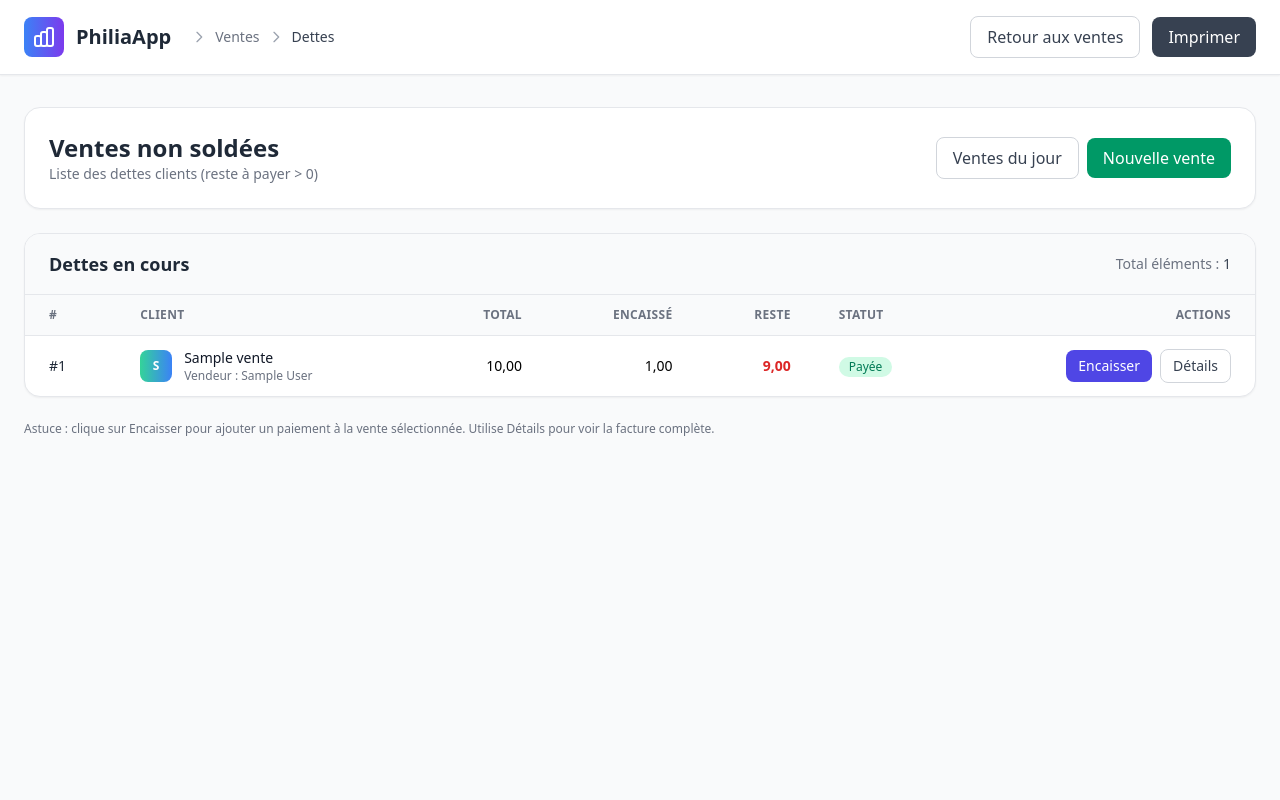
After one commit to merveilbaita/philiaapp, a Django app: page /boutique/ventes/dettes/ in a window 1280 px wide. The commit adds this page. Run offline with Django 5.2, Linux system fonts and the light colour scheme; a user stored in the database is signed in; tables that the repository leaves empty hold one stand-in row (values such as "Sample post"); style sheets or scripts are compiled from the project's sources; some libraries are stand-ins or nearby versions.

Commit message:
Mise a jour sur le mecanisme de vente en y integrant les accomptes

```diff
--- /dev/null
+++ b/boutique/templates/boutique/ventes/liste_dettes.html
@@ -0,0 +1,180 @@
+{% load static %}
+<!DOCTYPE html>
+<html lang="fr">
+<head>
+  <meta charset="UTF-8" />
+  <meta name="viewport" content="width=device-width, initial-scale=1.0"/>
+  <title>Dettes clients – Ventes non soldées | PhiliaApp</title>
+  <link href="{% static 'src/output.css' %}" rel="stylesheet">
+  <link href="https://cdn.jsdelivr.net/npm/tailwindcss@2.2.19/dist/tailwind.min.css" rel="stylesheet">
+  <style>
+    @media print {
+      .no-print { display:none!important; }
+      body { background:#fff!important; }
+      .shadow, .shadow-sm, .shadow-lg { box-shadow:none!important; }
+    }
+  </style>
+</head>
+
+<body class="min-h-screen bg-gray-50">
+  <!-- Header / Fil d’Ariane -->
+  <header class="bg-white border-b border-gray-200 sticky top-0 z-40 shadow-sm no-print">
+    <div class="max-w-7xl mx-auto px-4 sm:px-6 py-4">
+      <div class="flex flex-col sm:flex-row sm:items-center sm:justify-between gap-3">
+        <div class="flex items-center gap-3">
+          <a href="{% url 'dashboard' %}" class="flex items-center gap-3 hover:opacity-90">
+            <div class="w-10 h-10 rounded-lg bg-gradient-to-r from-blue-500 to-purple-600 grid place-items-center">
+              <svg class="w-6 h-6 text-white" viewBox="0 0 24 24" fill="none" stroke="currentColor">
+                <path stroke-linecap="round" stroke-linejoin="round" stroke-width="2" d="M9 19v-6a2 2 0 00-2-2H5a2 2 0 00-2 2v6a2 2 0 002 2h2a2 2 0 002-2zm0 0V9a2 2 0 012-2h2a2 2 0 012 2v10m-6 0a2 2 0 002 2h2a2 2 0 002-2m0 0V5a2 2 0 012-2h2a2 2 0 012 2v14a2 2 0 01-2 2h-2a2 2 0 01-2-2z"/>
+              </svg>
+            </div>
+            <span class="text-xl font-bold text-gray-800">PhiliaApp</span>
+          </a>
+          <nav class="hidden sm:flex items-center text-sm text-gray-500">
+            <svg class="w-4 h-4 mx-2 text-gray-400" viewBox="0 0 24 24" fill="none" stroke="currentColor">
+              <path stroke-linecap="round" stroke-linejoin="round" stroke-width="2" d="M9 5l7 7-7 7"/>
+            </svg>
+            <a href="{% url 'liste_ventes' %}" class="hover:text-emerald-600">Ventes</a>
+            <svg class="w-4 h-4 mx-2 text-gray-400" viewBox="0 0 24 24" fill="none" stroke="currentColor">
+              <path stroke-linecap="round" stroke-linejoin="round" stroke-width="2" d="M9 5l7 7-7 7"/>
+            </svg>
+            <span class="text-gray-700 font-medium">Dettes</span>
+          </nav>
+        </div>
+
+        <div class="flex items-center gap-3">
+          <a href="{% url 'liste_ventes' %}" class="px-4 py-2 border border-gray-300 rounded-lg text-gray-700 hover:bg-gray-50">
+            Retour aux ventes
+          </a>
+          <button onclick="window.print()" class="px-4 py-2 rounded-lg bg-gray-700 text-white hover:bg-gray-800">
+            Imprimer
+          </button>
+        </div>
+      </div>
+    </div>
+  </header>
+
+  <main class="max-w-7xl mx-auto px-4 sm:px-6 py-6 lg:py-8">
+    <!-- En-tête de page -->
+    <div class="mb-6">
+      <div class="bg-white border border-gray-200 rounded-2xl shadow-sm">
+        <div class="p-6 flex flex-col sm:flex-row sm:items-center sm:justify-between gap-4">
+          <div>
+            <h1 class="text-2xl font-semibold text-gray-800">Ventes non soldées</h1>
+            <p class="text-sm text-gray-500">Liste des dettes clients (reste à payer &gt; 0)</p>
+          </div>
+          <div class="flex items-center gap-2">
+            <a href="{% url 'ventes_journaliere' %}" class="px-4 py-2 rounded-lg border border-gray-300 text-gray-700 hover:bg-gray-50">
+              Ventes du jour
+            </a>
+            <a href="{% url 'creer_vente' %}" class="px-4 py-2 rounded-lg bg-emerald-600 text-white hover:bg-emerald-700">
+              Nouvelle vente
+            </a>
+          </div>
+        </div>
+      </div>
+    </div>
+
+    <!-- Table des dettes -->
+    <div class="bg-white border border-gray-200 rounded-2xl shadow-sm overflow-hidden">
+      <div class="px-6 py-4 bg-gray-50 border-b border-gray-200">
+        <div class="flex items-center justify-between">
+          <h2 class="text-lg font-semibold text-gray-800">Dettes en cours</h2>
+          <span class="text-sm text-gray-500">
+            Total éléments : <span class="font-medium text-gray-700">{{ ventes|length }}</span>
+          </span>
+        </div>
+      </div>
+
+      <div class="overflow-x-auto">
+        <table class="w-full text-sm">
+          <thead>
+            <tr class="text-left text-xs uppercase tracking-wide text-gray-500 bg-gray-50 border-b border-gray-200">
+              <th class="px-6 py-3">#</th>
+              <th class="px-6 py-3">Client</th>
+              <th class="px-6 py-3 text-right">Total</th>
+              <th class="px-6 py-3 text-right">Encaissé</th>
+              <th class="px-6 py-3 text-right">Reste</th>
+              <th class="px-6 py-3">Statut</th>
+              <th class="px-6 py-3 text-right">Actions</th>
+            </tr>
+          </thead>
+          <tbody class="divide-y divide-gray-100">
+            {% for v in ventes %}
+              <tr class="hover:bg-gray-50">
+                <td class="px-6 py-3 font-medium text-gray-800">#{{ v.id }}</td>
+
+                <td class="px-6 py-3">
+                  <div class="flex items-center gap-3">
+                    <div class="w-8 h-8 rounded-lg bg-gradient-to-r from-green-400 to-blue-500 grid place-items-center text-white text-xs font-bold">
+                      {{ v.client_nom|default:"C"|slice:":1"|upper }}
+                    </div>
+                    <div class="min-w-0">
+                      <div class="text-gray-900 font-medium truncate">
+                        {{ v.client_nom|default:"Client comptant" }}
+                      </div>
+                      <div class="text-xs text-gray-500">
+                        Vendeur : {{ v.vendeur.get_full_name|default:v.vendeur.username }}
+                      </div>
+                    </div>
+                  </div>
+                </td>
+
+                <td class="px-6 py-3 text-right tabular-nums">{{ v.total|floatformat:2 }}</td>
+                <td class="px-6 py-3 text-right tabular-nums">{{ v.montant_encaisse|floatformat:2 }}</td>
+
+                <td class="px-6 py-3 text-right tabular-nums">
+                  <span class="font-semibold {% if v.reste_a_payer > 0 %}text-red-600{% else %}text-emerald-600{% endif %}">
+                    {{ v.reste_a_payer|floatformat:2 }}
+                  </span>
+                </td>
+
+                <td class="px-6 py-3">
+                  {% if v.statut == 'PAYEE' %}
+                    <span class="inline-flex items-center px-2.5 py-0.5 rounded-full text-xs font-medium bg-emerald-100 text-emerald-700">
+                      Payée
+                    </span>
+                  {% elif v.statut == 'PARTIELLE' %}
+                    <span class="inline-flex items-center px-2.5 py-0.5 rounded-full text-xs font-medium bg-amber-100 text-amber-700">
+                      Partielle
+                    </span>
+                  {% else %}
+                    <span class="inline-flex items-center px-2.5 py-0.5 rounded-full text-xs font-medium bg-rose-100 text-rose-700">
+                      Impayée
+                    </span>
+                  {% endif %}
+                </td>
+
+                <td class="px-6 py-3">
+                  <div class="flex items-center justify-end gap-2">
+                    <a href="{% url 'ajouter_paiement' v.id %}"
+                       class="inline-flex items-center px-3 py-1.5 rounded-lg bg-indigo-600 text-white hover:bg-indigo-700">
+                      Encaisser
+                    </a>
+                    <a href="{% url 'detail_vente' v.id %}"
+                       class="inline-flex items-center px-3 py-1.5 rounded-lg border border-gray-300 text-gray-700 hover:bg-gray-50">
+                      Détails
+                    </a>
+                  </div>
+                </td>
+              </tr>
+            {% empty %}
+              <tr>
+                <td colspan="7" class="px-6 py-10 text-center text-gray-500">
+                  Aucune dette en cours.
+                </td>
+              </tr>
+            {% endfor %}
+          </tbody>
+        </table>
+      </div>
+    </div>
+
+    <!-- Aide / Astuces -->
+    <div class="mt-6 text-xs text-gray-500">
+      Astuce : clique sur <span class="font-medium">Encaisser</span> pour ajouter un paiement à la vente sélectionnée.
+      Utilise <span class="font-medium">Détails</span> pour voir la facture complète.
+    </div>
+  </main>
+</body>
+</html>
--- a/boutique/urls.py
+++ b/boutique/urls.py
@@ -15,9 +15,12 @@ urlpatterns = [
     path('stock/ajuster/', views.ajouter_mouvement_stock, name='ajouter_mouvement_stock'),
 
     # Ventes
+    path('ventes/<int:vente_id>/paiements/ajouter/', views.ajouter_paiement, name='ajouter_paiement'),
+    path('ventes/dettes/', views.liste_dettes, name='liste_dettes'),
     path('ventes/', views.liste_ventes, name='liste_ventes'),
     path('ventes/<int:pk>/', views.detail_vente, name='detail_vente'),
     path('ventes/nouvelle/', views.creer_vente, name='creer_vente'),
     path('ventes/journalier/', views.ventes_journaliere, name='ventes_journaliere'),
     path('produit-autocomplete/', views.produit_autocomplete, name='produit_autocomplete'),
+
 ]
--- a/boutique/views.py
+++ b/boutique/views.py
@@ -6,7 +6,7 @@ from django.core.exceptions import ValidationError
 from django.db import transaction
 from django.utils import timezone
 from .models import Produit, MouvementStock, Vente, Categorie,LigneDeVente
-from .forms import ProduitForm, MouvementStockForm, VenteForm, LigneDeVenteFormSet
+from .forms import ProduitForm, MouvementStockForm, VenteForm, LigneDeVenteFormSet,PaiementForm
 from decimal import Decimal
 from django.db.models import ExpressionWrapper, F, Sum, DecimalField
 
@@ -182,52 +182,30 @@ def creer_vente(request):
 
                 lignes = formset.save(commit=False)
                 for form, ligne in zip(formset.forms, lignes):
-                    # Récupérer saisie libre si aucun produit sélectionné
-                    produit_libre = request.POST.get(f"{form.prefix}-produit_libre", '').strip()
-                    produit_obj = None
-
-                    if ligne.produit_id:
-                        produit_obj = ligne.produit
-                    elif produit_libre:
-                        # get_or_create insensible à la casse sur nom
-                        produit_obj, created = Produit.objects.get_or_create(
-                            nom__iexact=produit_libre,
-                            defaults={
-                                'nom': produit_libre,
-                                'prix_vente': ligne.prix_unitaire_vente or Decimal('0.00'),
-                                'prix_achat': Decimal('0.00'),
-                                # On crée avec un stock égal à la quantité désirée pour éviter l'erreur de stock
-                                'quantite_stock': ligne.quantite or 0,
-                            }
-                        )
-                        # Si le produit existait mais n'a pas assez de stock, on laisse la validation gérer via clean()
-                        ligne.produit = produit_obj
-                    else:
-                        # Aucun produit ni libre : laisser la validation du formset remonter
-                        pass
-
-                    # Si prix de vente manquant et produit connu
+                    # prix par défaut si manquant
                     if (not ligne.prix_unitaire_vente or ligne.prix_unitaire_vente == 0) and ligne.produit:
                         ligne.prix_unitaire_vente = ligne.produit.prix_vente
 
                     ligne.vente = vente
-                    ligne.full_clean()  # pour déclencher clean() (notamment sur stock)
+                    ligne.full_clean()
                     ligne.save()
 
-                # Calcul et finalisation
+                # Montant total & sortie de stock (option A)
                 vente.calculer_total()
-                try:
-                    vente.finaliser()
-                except ValidationError as e:
-                    transaction.set_rollback(True)
-                    messages.error(request, f"Erreur lors de la finalisation : {e}")
-                    return render(request, 'boutique/ventes/creer_vente.html', {
-                        'vente_form': vente_form,
-                        'formset': formset
-                    })
+                vente.finaliser()
+
+                # Acompte ?
+                acompte = vente_form.cleaned_data.get('acompte') or Decimal('0.00')
+                mode = vente_form.cleaned_data.get('mode_paiement') or "ESPECES"
+                if acompte > 0:
+                    # On n’autorise pas plus que le total
+                    acompte = min(acompte, vente.total)
+                    vente.enregistrer_paiement(acompte, utilisateur=request.user, mode=mode, note="Acompte à la création")
 
                 messages.success(request, "Vente enregistrée avec succès.")
                 return redirect('detail_vente', vente.id)
+        else:
+            messages.error(request, "Veuillez corriger les erreurs du formulaire.")
     else:
         vente_form = VenteForm()
         formset = LigneDeVenteFormSet()
@@ -237,6 +215,40 @@ def creer_vente(request):
         'formset': formset
     })
 
+
+# ---- Paiement additionnel sur une vente existante ----
+@login_required
+def ajouter_paiement(request, vente_id):
+    vente = get_object_or_404(Vente, pk=vente_id)
+    if request.method == 'POST':
+        form = PaiementForm(request.POST)
+        if form.is_valid():
+            montant = form.cleaned_data['montant']
+            mode = form.cleaned_data['mode']
+            note = form.cleaned_data.get('note', "")
+            try:
+                vente.enregistrer_paiement(montant, utilisateur=request.user, mode=mode, note=note)
+                messages.success(request, "Paiement enregistré.")
+                return redirect('detail_vente', vente.id)
+            except ValidationError as e:
+                messages.error(request, str(e))
+    else:
+        form = PaiementForm()
+
+    return render(request, 'boutique/ventes/ajouter_paiement.html', {
+        'vente': vente,
+        'form': form
+    })
+
+
+# ---- Liste des dettes (ventes non soldées) ----
+@login_required
+def liste_dettes(request):
+    ventes = (Vente.objects
+              .filter(total__gt=F('montant_encaisse'))
+              .order_by('-date_vente')
+              .select_related('vendeur'))
+    return render(request, 'boutique/ventes/liste_dettes.html', {'ventes': ventes})
 
 @login_required
 def produit_autocomplete(request):
```
Also changed, not shown: boutique/forms.py (+79 -3 lines), boutique/models.py (+81 -21 lines), boutique/templates/boutique/ventes/ajouter_paiement.html (added, +136 -0 lines), boutique/templates/boutique/ventes/detail_vente.html (+77 -3 lines), boutique/templates/boutique/ventes/liste_ventes.html (+9 -0 lines), boutique/migrations/0008_vente_client_nom_vente_montant_encaisse_vente_statut_and_more.py (added), core/migrations/0004_connexionhistorique.py (added), 1 other file.
